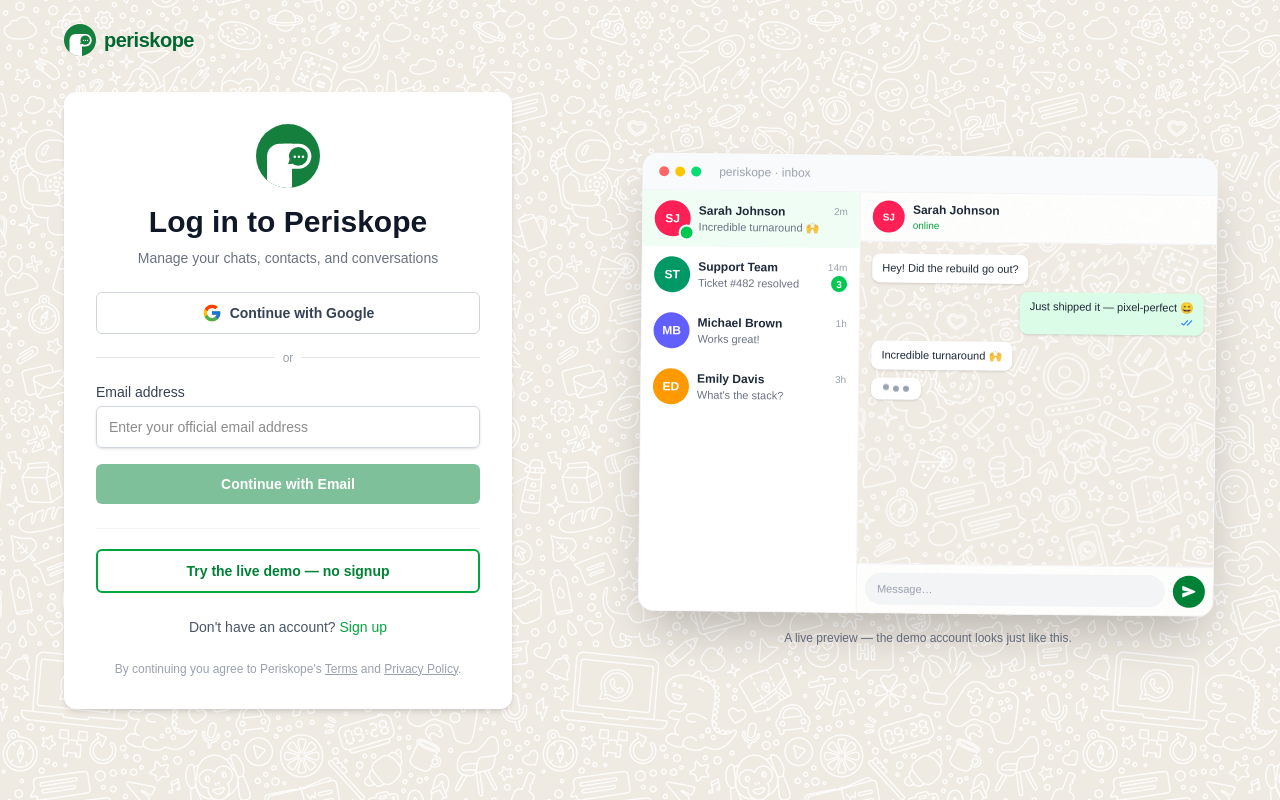
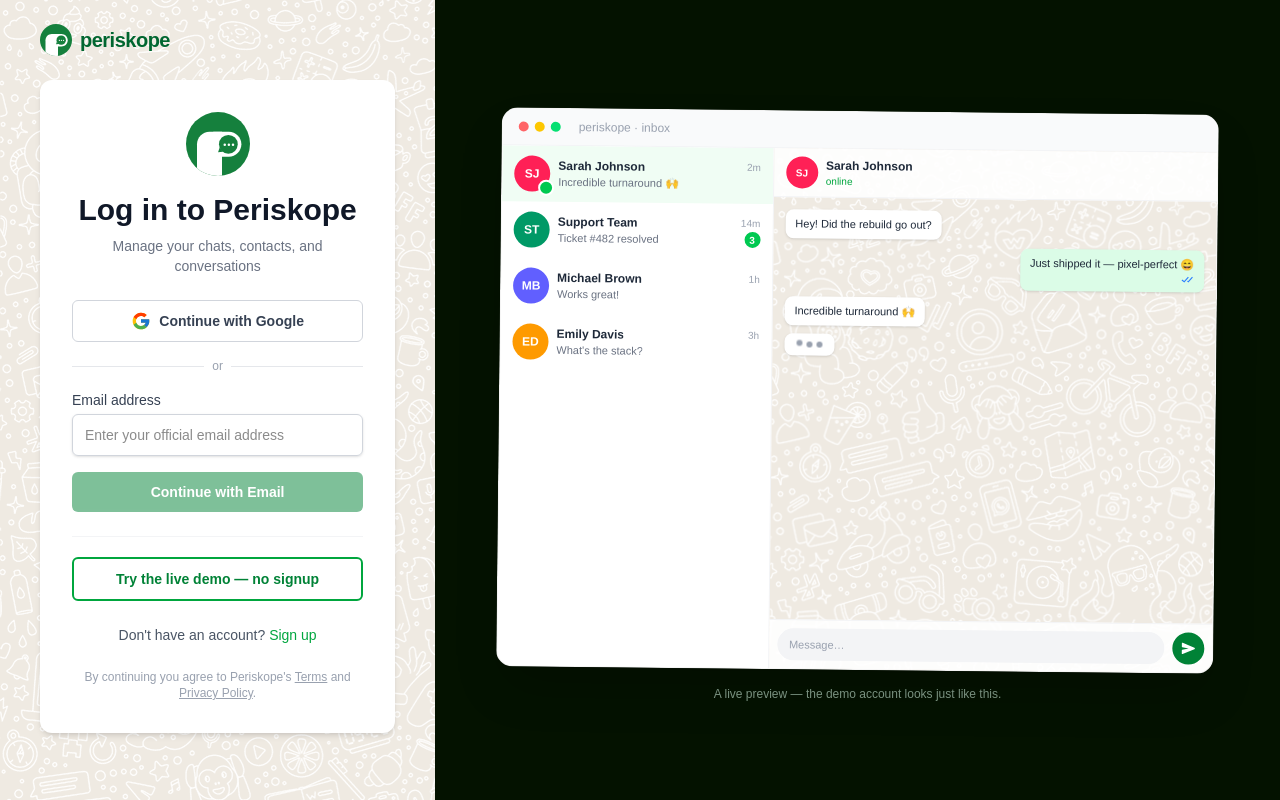
Before and after one commit to morepriyam/periskope-app, a Next.js app: page /auth/signin in a window 1280 px wide. Built offline with nearby package versions, Linux system fonts and the light colour scheme; no server answers.

Commit message:
Auth: true 30/70 split — doodle only on form side, dark panel for preview
- Left ~34%: cream doodle background with the form + branding
- Right ~66%: brand dark-green (#041200) panel holding a larger product preview
- Doodle no longer bleeds across the right; preview grows to fill its column

```diff
--- a/app/auth/signin/page.tsx
+++ b/app/auth/signin/page.tsx
@@ -7,21 +7,26 @@
 
 export default function SignInPage() {
   return (
+    <div className="relative min-h-screen flex flex-col lg:flex-row">
+      {/* Form column — cream doodle background */}
       <div
-      className="relative min-h-screen bg-[#efeae2]"
+        className="relative lg:w-[34%] flex items-center justify-center px-6 sm:px-10 py-24 lg:py-20 bg-[#efeae2]"
         style={{ backgroundImage: "url('/whatsapp-bg.png')", backgroundRepeat: "repeat" }}
       >
         <Link
           href="/"
-        className="absolute top-6 left-6 sm:left-12 lg:left-16 z-10 flex items-center gap-2"
+          className="absolute top-6 left-6 sm:left-10 z-10 flex items-center gap-2"
         >
           <PeriskopeIcon className="h-8 w-8" />
           <span className="font-bold text-xl tracking-tight text-green-800">
             periskope
           </span>
         </Link>
-      <div className="mx-auto max-w-7xl min-h-screen flex items-center justify-center lg:justify-between gap-10 px-6 sm:px-12 lg:px-16 py-20">
         <SigninForm />
+      </div>
+
+      {/* Preview column — brand dark-green panel (desktop only) */}
+      <div className="hidden lg:flex lg:w-[66%] items-center justify-center bg-[#041200] px-10 xl:px-16 py-20">
         <AuthPreview />
       </div>
     </div>
--- a/app/auth/signup/page.tsx
+++ b/app/auth/signup/page.tsx
@@ -7,21 +7,26 @@
 
 export default function SignUpPage() {
   return (
+    <div className="relative min-h-screen flex flex-col lg:flex-row">
+      {/* Form column — cream doodle background */}
       <div
-      className="relative min-h-screen bg-[#efeae2]"
+        className="relative lg:w-[34%] flex items-center justify-center px-6 sm:px-10 py-24 lg:py-20 bg-[#efeae2]"
         style={{ backgroundImage: "url('/whatsapp-bg.png')", backgroundRepeat: "repeat" }}
       >
         <Link
           href="/"
-        className="absolute top-6 left-6 sm:left-12 lg:left-16 z-10 flex items-center gap-2"
+          className="absolute top-6 left-6 sm:left-10 z-10 flex items-center gap-2"
         >
           <PeriskopeIcon className="h-8 w-8" />
           <span className="font-bold text-xl tracking-tight text-green-800">
             periskope
           </span>
         </Link>
-      <div className="mx-auto max-w-7xl min-h-screen flex items-center justify-center lg:justify-between gap-10 px-6 sm:px-12 lg:px-16 py-20">
         <SignupForm />
+      </div>
+
+      {/* Preview column — brand dark-green panel (desktop only) */}
+      <div className="hidden lg:flex lg:w-[66%] items-center justify-center bg-[#041200] px-10 xl:px-16 py-20">
         <AuthPreview />
       </div>
     </div>
--- a/components/auth/AuthPreview.tsx
+++ b/components/auth/AuthPreview.tsx
@@ -63,7 +63,7 @@
 /** Decorative product preview shown beside the auth form on desktop (dummy data). */
 export function AuthPreview() {
   return (
-    <div className="hidden lg:block w-full max-w-xl shrink-0">
+    <div className="w-full">
       <div className="rounded-2xl border border-black/5 bg-white shadow-2xl overflow-hidden rotate-[0.6deg]">
         {/* window bar */}
         <div className="flex items-center gap-1.5 px-4 py-2.5 border-b border-gray-100 bg-gray-50">
@@ -73,7 +73,7 @@
           <span className="ml-3 text-xs text-gray-400">periskope · inbox</span>
         </div>
 
-        <div className="flex h-[420px]">
+        <div className="flex h-[520px]">
           {/* conversation list */}
           <aside className="w-[38%] border-r border-gray-100 overflow-hidden">
             {CHATS.map((c) => (
@@ -159,7 +159,7 @@
           </section>
         </div>
       </div>
-      <p className="mt-4 text-center text-xs text-gray-500">
+      <p className="mt-4 text-center text-xs text-green-100/60">
         A live preview — the demo account looks just like this.
       </p>
     </div>
```
Lines whose indentation alone changed are shown as unchanged.
